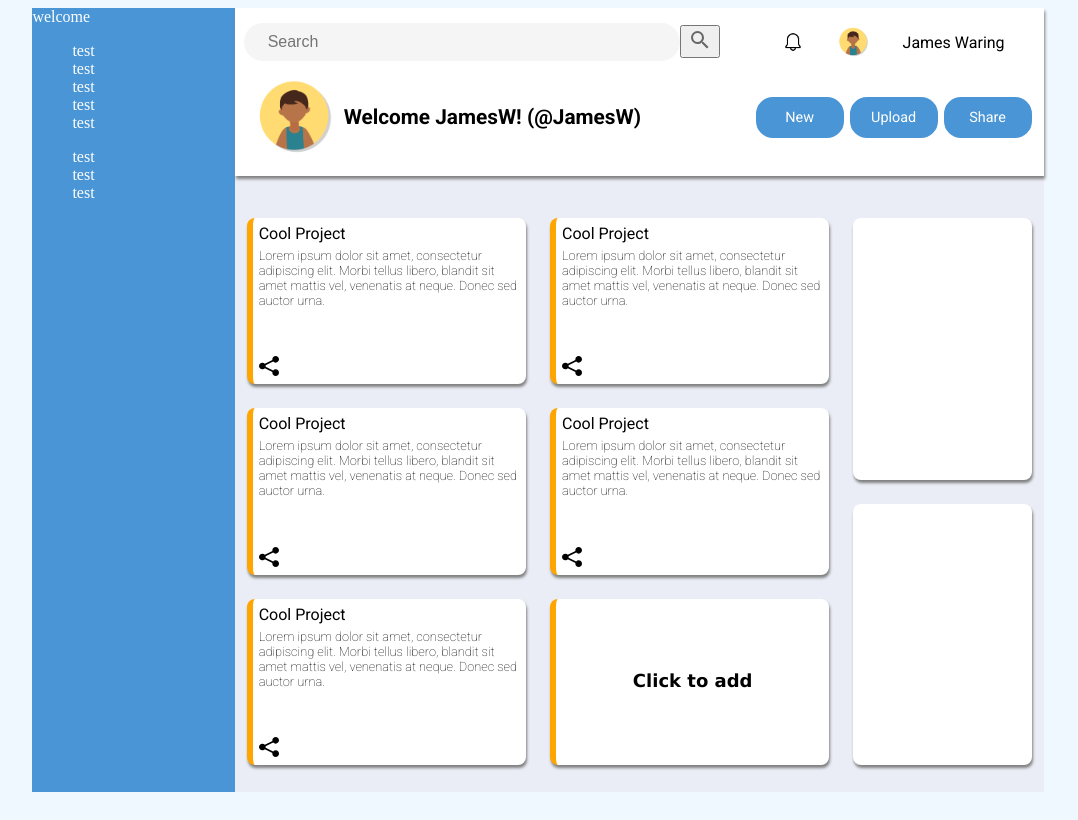
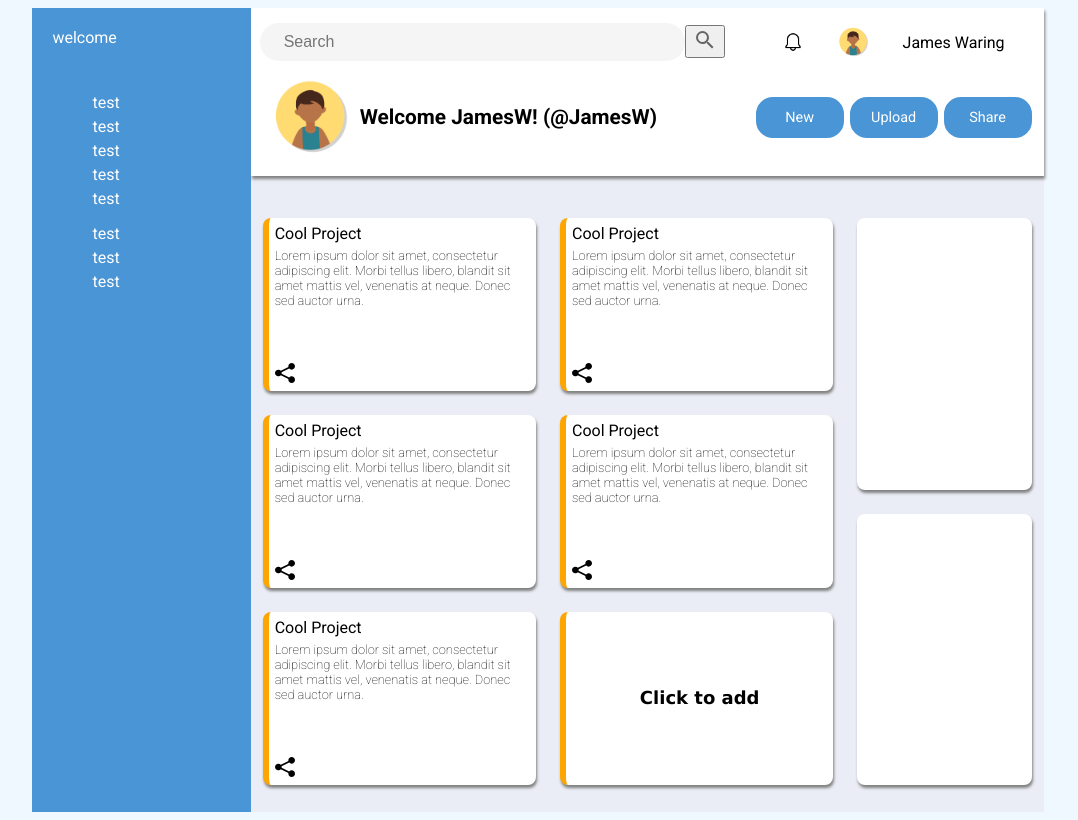
Before and after one commit to jameswaring/css-dashboard, a plain HTML site: page index.html in a window 1280 px wide. Shown: the whole page, without its empty margins (102-1180 px from the left). Drawn offline with Linux system fonts and the light colour scheme.

Commit message:
left menu items started

```diff
--- a/index.html
+++ b/index.html
@@ -14,7 +14,7 @@
     <div class="content">
       <div class="dashboard">
         <div>welcome</div>
-            <div>
+            <div id="banner-list">
                 <ul>
                     <li>test</li>
                     <li>test</li>
@@ -22,7 +22,7 @@
                     <li>test</li>
                     <li>test</li>
                 </ul>
-            <div>
+            <div id="banner-list">
                 <ul>
                     <li>test</li>
                     <li>test</li>
--- a/styles.css
+++ b/styles.css
@@ -3,6 +3,7 @@ body{
     flex-direction: column;
     align-items: center;
     background-color: aliceblue;
+    font-family: 'Roboto', sans-serif;
 }
 
 .content{
@@ -18,7 +19,9 @@ body{
     height: 98vh;
     background-color: rgb(74, 149, 214);
     color: white;
-
+    padding-left: 20px;
+    padding-top: 20px;
+    gap: 30px
 }
 
 .main-holder{
@@ -29,7 +32,6 @@ body{
 }
 
 .banner{
-    font-family: 'Roboto', sans-serif;
     display: grid;
     grid-template-columns: 2fr 1fr;
     grid-template-rows: 1fr 1fr;
@@ -173,3 +175,11 @@ body{
 li{
     list-style-type: none;
 }
+
+li:not(:last-child) {
+    margin-bottom: 5px;
+}
+
+#banner-list:not(:last-child) {
+    margin-bottom:30px;
+}
```
